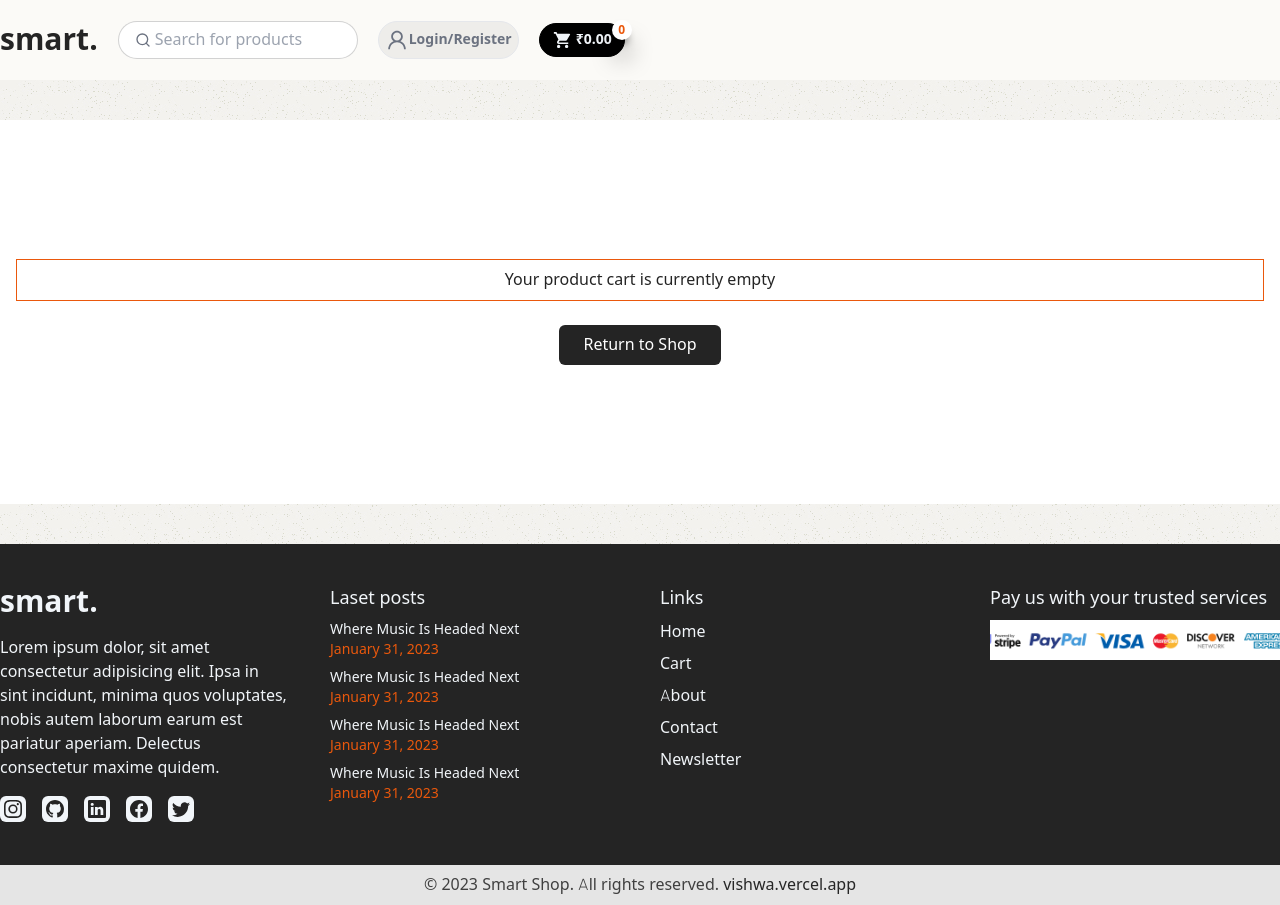
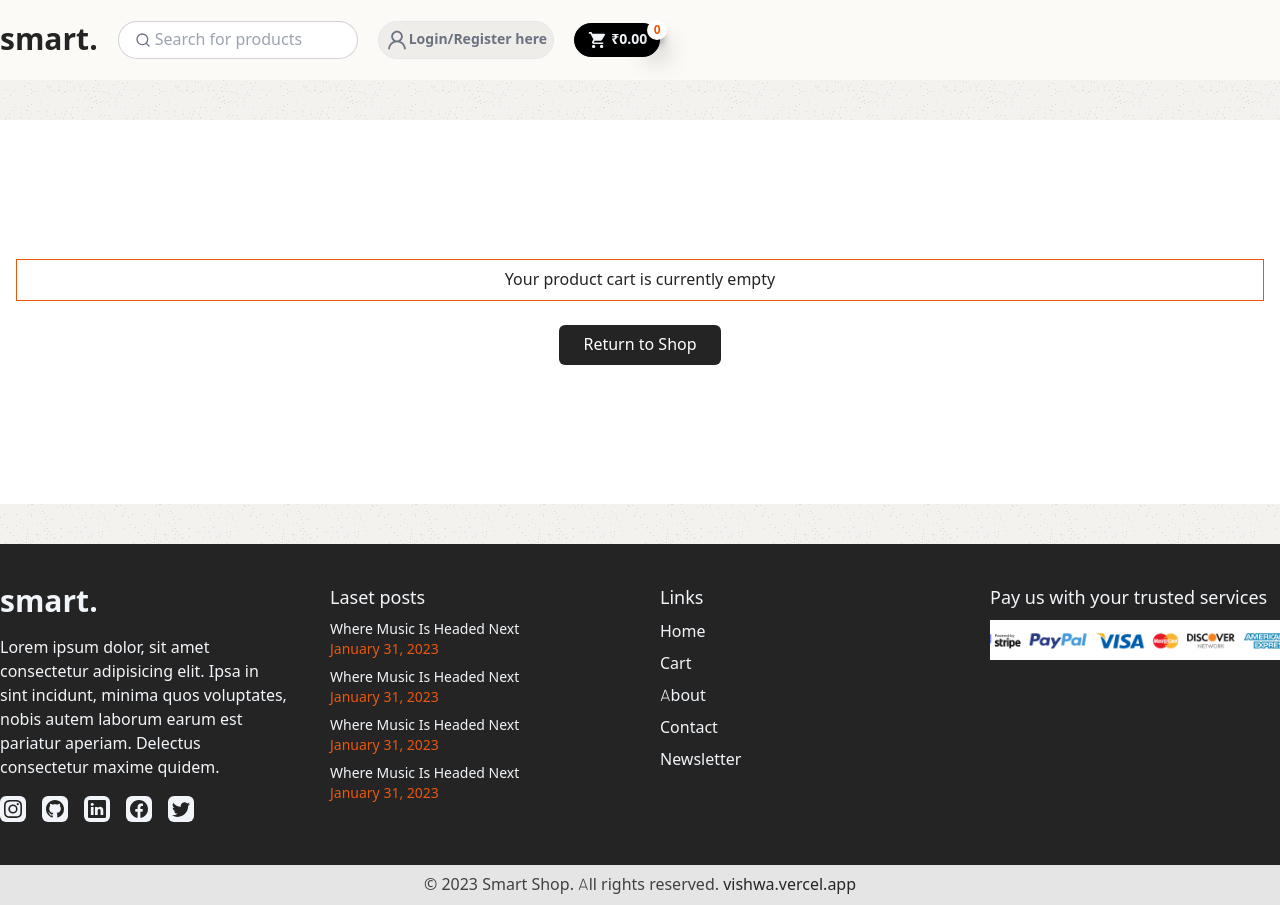
Before and after one commit to vishwavinoth/smart_shop, a Next.js app: page /cart in a window 1280 px wide. Built offline with nearby package versions, Linux system fonts and the light colour scheme; no server answers.

Commit message:
Update Header.tsx

```diff
--- a/src/components/Header.tsx
+++ b/src/components/Header.tsx
@@ -84,7 +84,7 @@ const Header = () => {
         {!session && (
           <div onClick={() => signIn()} className="headerDiv cursor-pointer">
             <AiOutlineUser className="text-2xl" />
-            <p className="text-sm font-semibold">Login/Register</p>
+            <p className="text-sm font-semibold">Login/Register here</p>
           </div>
         )}
         {/* Cart button */}
```
